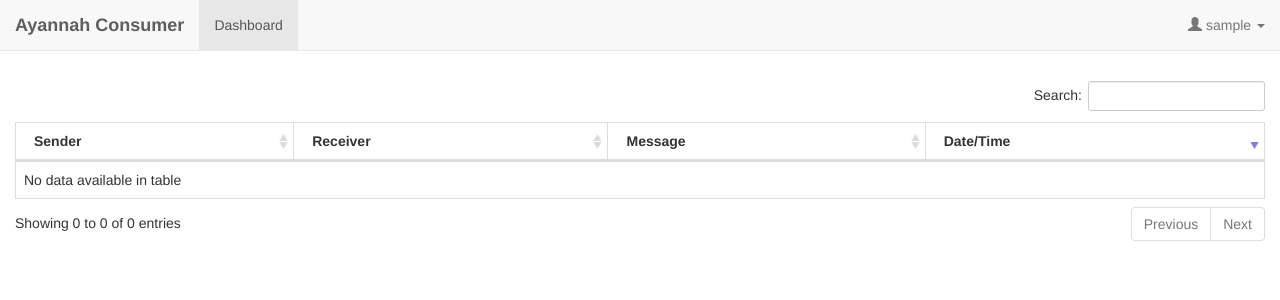
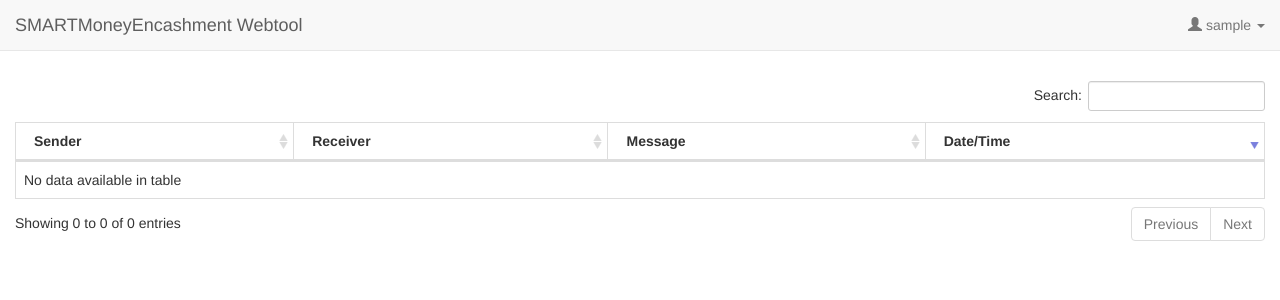
Before and after one commit to johnmackyllego/dashboard, a Django app: page / in a window 1280 px wide. Shown: the top 300 px of the page. Run offline with Django 3.2, Linux system fonts and the light colour scheme; the visitor is signed in with stand-in values (Sample User, id 1); data that the repository does not hold is empty; some libraries are stand-ins or nearby versions.

Commit message:
pinalitan yung header
Signed-off-by: Machy <johnmacky.llego@gmail.com>

```diff
--- a/dashboard/consumer/templates/base.html
+++ b/dashboard/consumer/templates/base.html
@@ -25,13 +25,10 @@
 <!--
                 <a class="navbar-brand" href="{% url 'home' %}"><img src="{% static 'images/ayannah.png' %}" alt="Dispute Bills"></a>
 -->
-                <a class="navbar-brand" href="{% url 'home' %}"><strong>Ayannah Consumer</strong></a>
+                <a class="navbar-brand" href="{% url 'home' %}">SMARTMoneyEncashment Webtool</a>
             </div>
 
             {% if user.is_authenticated %}
-            <div class="nav navbar-nav">
-                <li class="active"><a href="{% url 'home' %}">Dashboard</a></li>
-            </div>
             <ul class="nav navbar-nav navbar-right">
                 <li class="dropdown">
                     <a href="#" class="dropdown-toggle" data-toggle="dropdown" role="button" aria-haspopup="true" aria-expanded="false"><span class="glyphicon glyphicon-user"></span> {{ user.username }} <span class="caret"></span></a>
```
